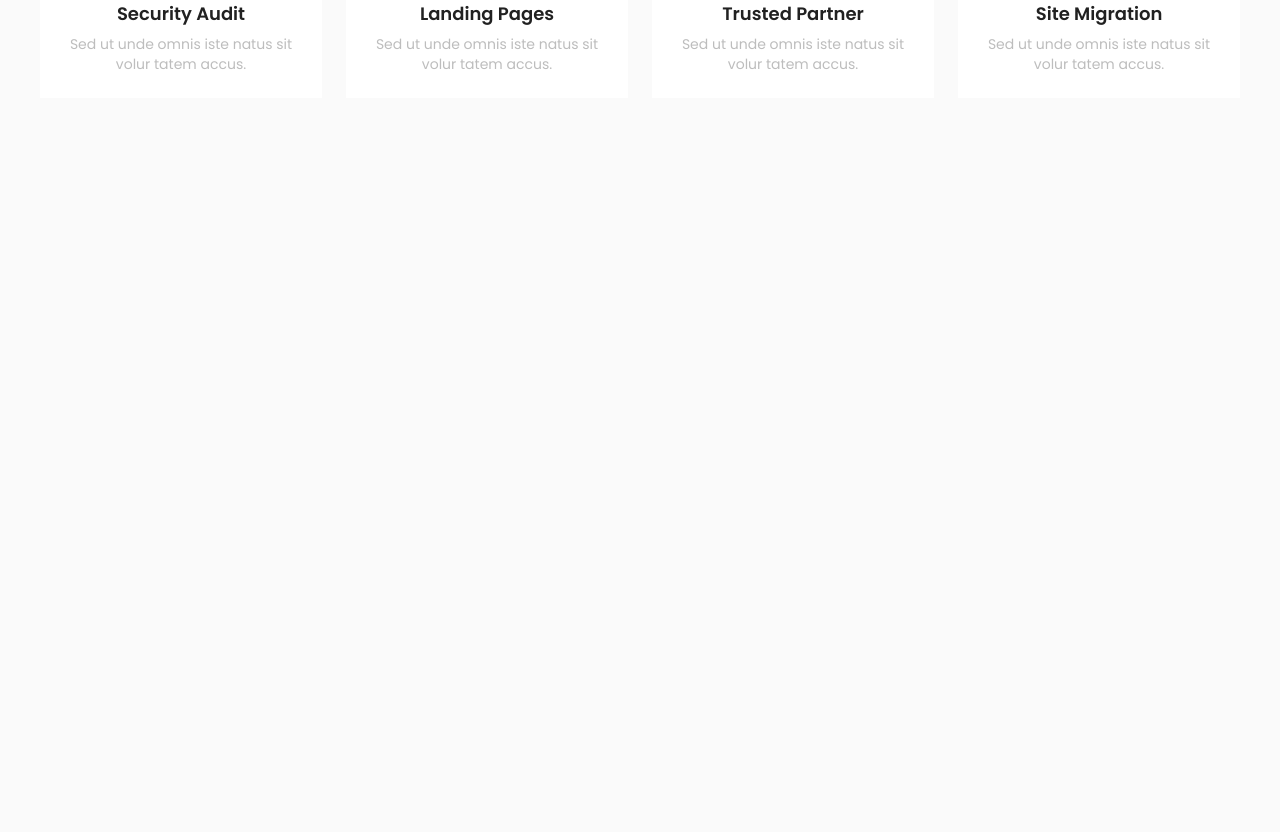
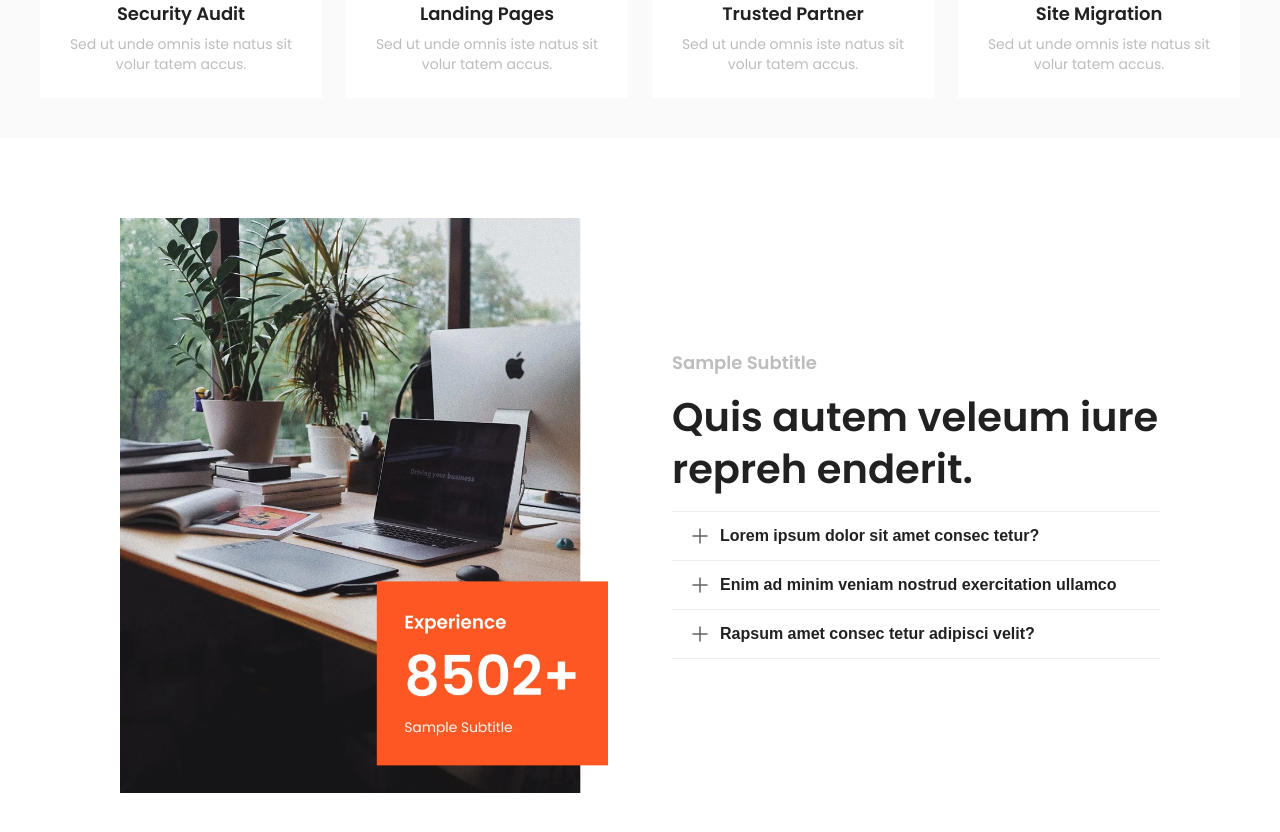
Before and after one commit to luna-ui-kit/luna, a Next.js app: page /homepage/2 in a window 1280 px wide. Shown: the part 960-1792 px from the top of the page. Before the commit the page ends 1098 px from the top, so only its background shows below. Built offline with nearby package versions, Linux system fonts and the light colour scheme; what @mui/material-nextjs would draw is missing.

Commit message:
Add: kickstart002

```diff
--- a/app/homepage/2/page.tsx
+++ b/app/homepage/2/page.tsx
@@ -1,4 +1,4 @@
-import { Hero002, IconBox002, Navbar002 } from '@/luna/blocks'
+import { Hero002, IconBox002, Kickstart002, Navbar002 } from '@/luna/blocks'
 import type { Metadata } from 'next'
 
 export const metadata: Metadata = {
@@ -12,6 +12,7 @@ export default function Page() {
       <Navbar002 />
       <Hero002 />
       <IconBox002 />
+      <Kickstart002 />
     </>
   )
 }
--- /dev/null
+++ b/luna/blocks/_kickstart/_kickstart_002/data.ts
@@ -0,0 +1,20 @@
+export const data = [
+  {
+    expanded: 'item1',
+    title: 'Lorem ipsum dolor sit amet consec tetur?',
+    detail:
+      'Sed ut unde omnis iste natus sit volur tatem accus antium laudan tium totam rem aperiam eaque ipsa ab illo inventore.'
+  },
+  {
+    expanded: 'item2',
+    title: 'Enim ad minim veniam nostrud exercitation ullamco',
+    detail:
+      'Sed ut unde omnis iste natus sit volur tatem accus antium laudan tium totam rem aperiam eaque ipsa ab illo inventore.'
+  },
+  {
+    expanded: 'item3',
+    title: 'Rapsum amet consec tetur adipisci velit?',
+    detail:
+      'Sed ut unde omnis iste natus sit volur tatem accus antium laudan tium totam rem aperiam eaque ipsa ab illo inventore.'
+  }
+]
--- /dev/null
+++ b/luna/blocks/_kickstart/_kickstart_002/index.tsx
@@ -0,0 +1,63 @@
+'use client'
+import { Accordions, BlockWrapper } from '@/luna/components'
+import { Grid2 as Grid, Typography, useTheme } from '@mui/material'
+import Image from 'next/image'
+import kickstartImage from '@/public/assets/image004.webp'
+import { data } from './data'
+
+export function Kickstart002() {
+  const theme = useTheme()
+
+  return (
+    <BlockWrapper
+      fullWidth
+      sx={{
+        backgroundColor: theme.palette.background.paper
+      }}
+    >
+      <Grid
+        spacing={'64px'}
+        container
+        sx={{
+          padding: { xs: '24px', sm: '40px', md: '80px' }
+        }}
+      >
+        <Grid
+          size={{ xs: 12, md: 6 }}
+          sx={{ display: 'flex', justifyContent: 'center' }}
+        >
+          <Image
+            src={kickstartImage}
+            alt=''
+            style={{
+              width: '100%',
+              height: 'auto',
+              maxWidth: '600px',
+              objectFit: 'contain'
+            }}
+          />
+        </Grid>
+
+        <Grid
+          size={{ xs: 12, md: 6 }}
+          sx={{
+            display: 'flex',
+            flexDirection: 'column',
+            gap: '16px',
+            justifyContent: 'center'
+          }}
+        >
+          <Typography variant='titleMedium' color='textDisabled'>
+            Sample Subtitle
+          </Typography>
+
+          <Typography variant='headlineLarge'>
+            Quis autem veleum iure repreh enderit.
+          </Typography>
+
+          <Accordions data={data} />
+        </Grid>
+      </Grid>
+    </BlockWrapper>
+  )
+}
--- a/luna/blocks/index.ts
+++ b/luna/blocks/index.ts
@@ -5,6 +5,7 @@ export * from './_iconBox/_iconBox_001'
 export * from './_iconBox/_iconBox_002'
 
 export * from './_kickstart/_kickstart_001'
+export * from './_kickstart/_kickstart_002'
 
 export * from './_navbar/_navbar_001'
 export * from './_navbar/_navbar_002'
--- /dev/null
+++ b/luna/components/accordion/index.tsx
@@ -0,0 +1,79 @@
+'use client'
+import { useState } from 'react'
+import { styled } from '@mui/material/styles'
+import MuiAccordion, { AccordionProps } from '@mui/material/Accordion'
+import MuiAccordionSummary, {
+  AccordionSummaryProps,
+  accordionSummaryClasses
+} from '@mui/material/AccordionSummary'
+import MuiAccordionDetails from '@mui/material/AccordionDetails'
+import Typography from '@mui/material/Typography'
+import { IconPlus } from '@tabler/icons-react'
+
+interface data {
+  expanded: string
+  title: string
+  detail: string
+}
+
+const Accordion = styled((props: AccordionProps) => (
+  <MuiAccordion disableGutters elevation={0} square {...props} />
+))(({ theme }) => ({
+  borderTop: `1px solid ${theme.palette.divider}`,
+  borderBottom: `1px solid ${theme.palette.divider}`,
+  backgroundColor: theme.palette.background.paper,
+  '&:not(:last-child)': {
+    borderBottom: 0
+  },
+  '&::before': {
+    display: 'none'
+  }
+}))
+
+const AccordionSummary = styled((props: AccordionSummaryProps) => (
+  <MuiAccordionSummary expandIcon={<IconPlus />} {...props} />
+))(({ theme }) => ({
+  backgroundColor: theme.palette.background.paper,
+  flexDirection: 'row-reverse',
+  [`& .${accordionSummaryClasses.expandIconWrapper}.${accordionSummaryClasses.expanded}`]:
+    {
+      transform: 'rotate(45deg)'
+    },
+  [`& .${accordionSummaryClasses.content}`]: {
+    marginLeft: theme.spacing(1)
+  }
+}))
+
+const AccordionDetails = styled(MuiAccordionDetails)(({ theme }) => ({
+  padding: theme.spacing(2),
+  paddingTop: 0,
+  borderTop: 'none'
+}))
+
+export function Accordions({ data }: { data: data[] }) {
+  const [expanded, setExpanded] = useState<string | false>('panel1')
+
+  const handleChange =
+    (panel: string) => (event: React.SyntheticEvent, newExpanded: boolean) => {
+      setExpanded(newExpanded ? panel : false)
+    }
+
+  return (
+    <div>
+      {data.map((item, _) => (
+        <Accordion
+          key={_}
+          expanded={expanded === item.expanded}
+          onChange={handleChange(item.expanded)}
+        >
+          <AccordionSummary>
+            <Typography variant='titleSmall'>{item.title}</Typography>
+          </AccordionSummary>
+          <AccordionDetails>
+            <Typography variant='bodySmall'>{item.detail}</Typography>
+          </AccordionDetails>
+        </Accordion>
+      ))}
+    </div>
+  )
+}
--- a/luna/components/index.ts
+++ b/luna/components/index.ts
@@ -1,6 +1,7 @@
+export * from './accordion'
+export * from './blockWrapper'
 export * from './button'
 export * from './checkbox'
 export * from './radio'
 export * from './switch'
 export * from './textField'
-export * from './blockWrapper'
```
Also changed, not shown: luna/blocks/_kickstart/_kickstart_001/index.tsx (renamed from luna/blocks/_kickstart/_kickstart_001.tsx), public/assets/image004.webp (added).
